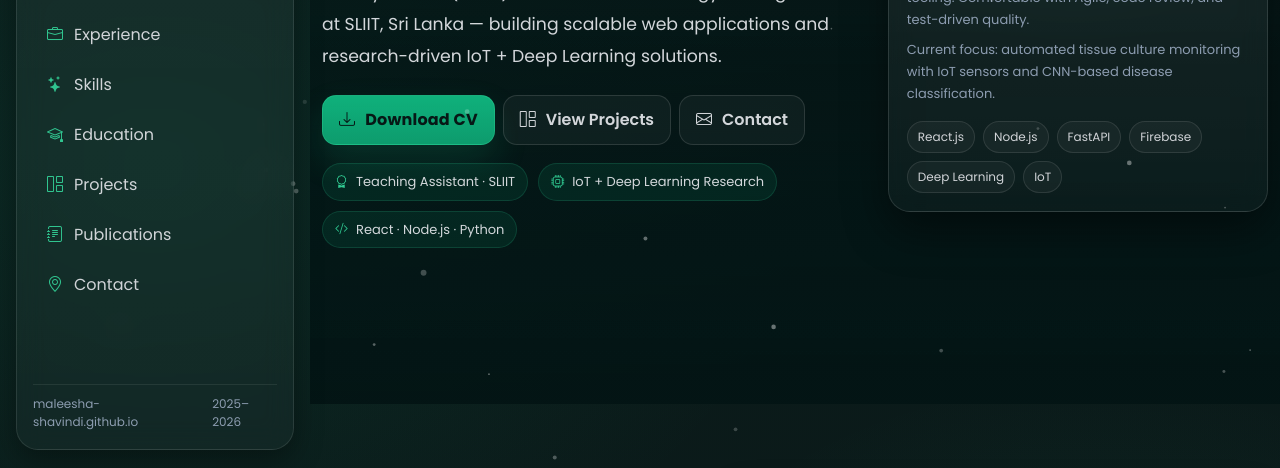
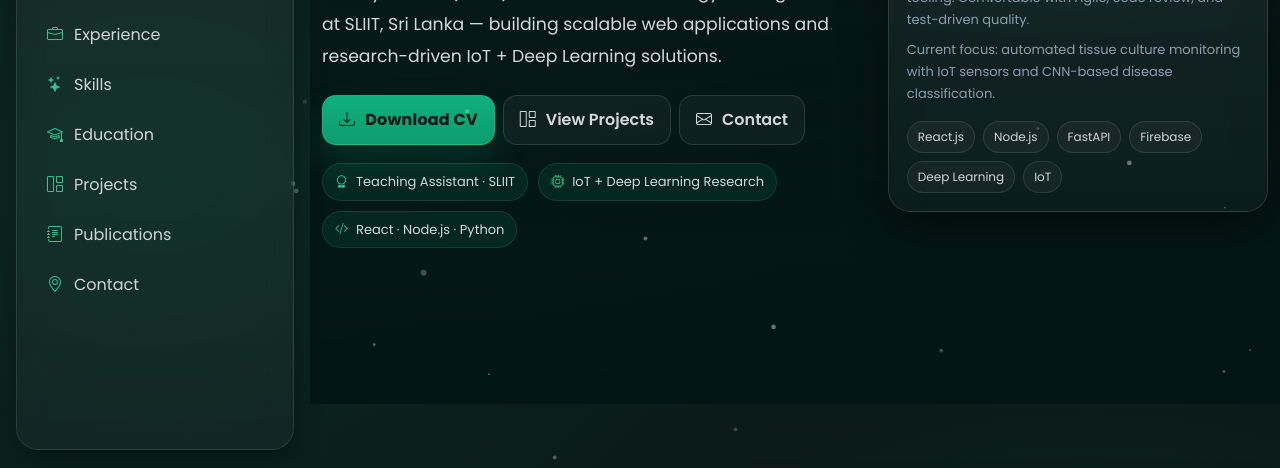
Before and after one commit to Maleesha-Shavindi/Maleesha-Shavindi.github.io, a plain HTML site: page index.html in a window 1280 px wide. Shown: the part 332-800 px from the top of the page. Drawn offline with nearby package versions, Linux system fonts and the light colour scheme.

Commit message:
Update index.html

```diff
--- a/index.html
+++ b/index.html
@@ -618,10 +618,7 @@
         <a class="navlink" href="#contact"><i class="bi bi-geo-alt"></i><span>Contact</span></a>
       </nav>
 
-      <div class="sidebar-foot">
-        <span>maleesha-shavindi.github.io</span>
-        <span>2025–2026</span>
-      </div>
+
     </div>
   </aside>
 
```
